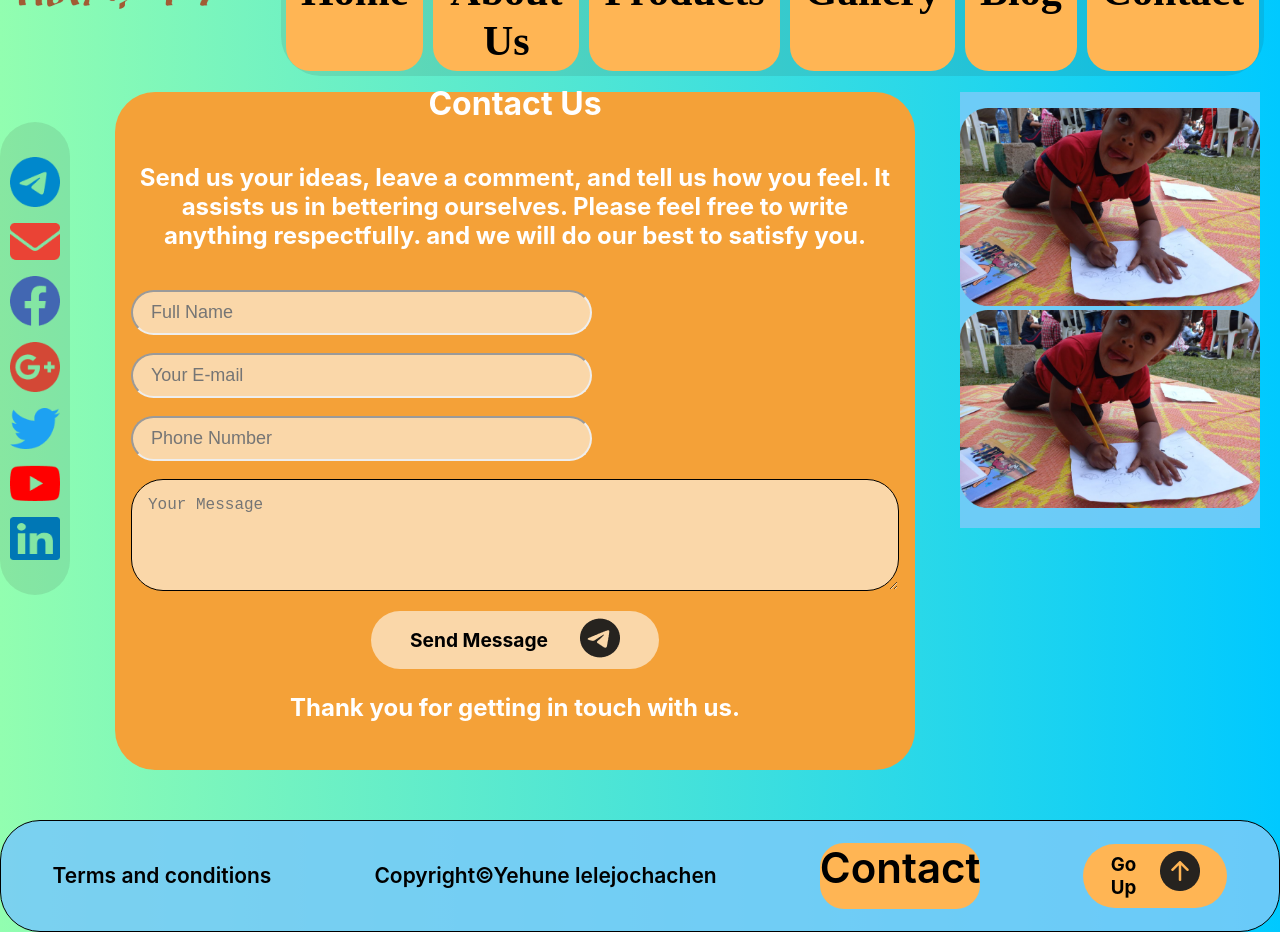
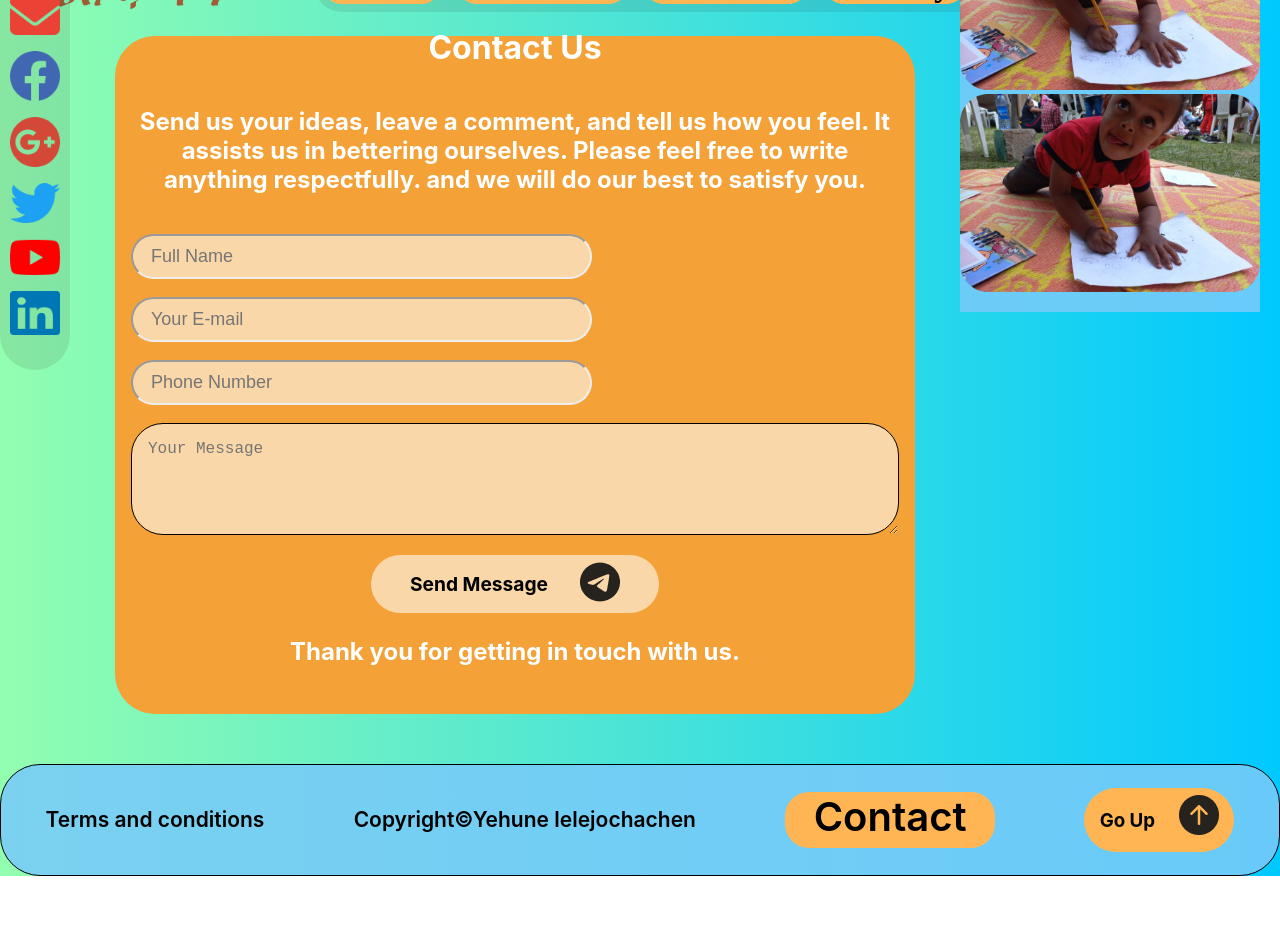
Before and after one commit to abenetsol/Website-project, a React (Create React App) app in the folder yehun lelijochachin react app/: page /contact in a window 1280 px wide. Shown: the part 220-1152 px from the top of the page. After the commit the page ends 1096 px from the top, so only its background shows below. Built offline with nearby package versions, Linux system fonts and the light colour scheme.

Commit message:
edit started

```diff
--- a/yehun lelijochachin react app/src/components/Footer.js
+++ b/yehun lelijochachin react app/src/components/Footer.js
@@ -12,7 +12,7 @@ function Footer(){
 <div className="goUp">
 
         <div>
-        <h3>Go <br/> Up</h3>
+        <h3>Go Up</h3>
         </div>
     <div>
     <a href="#"><img src={arrow}/></a>
--- a/yehun lelijochachin react app/src/components/advert.css
+++ b/yehun lelijochachin react app/src/components/advert.css
@@ -2,8 +2,8 @@
 
 padding: 16px 0px;
 gap: 16px;
-
-position: absolute;
+position: fixed;
+margin-top: -10rem;
 width: 300px;
 right: 20px;
 
--- a/yehun lelijochachin react app/src/components/socialMediaLinks.css
+++ b/yehun lelijochachin react app/src/components/socialMediaLinks.css
@@ -1,16 +1,14 @@
 .socialMedia{
-    position: relative;
+    position: fixed;
     display: flex;
     flex-direction: column;
     justify-content: center;
     align-items: center;
     padding: 35px;
     gap: 16px;
-
-    position: absolute;
     width: 50px;
     height: fit-content;
-    margin-top: 30px;
+    margin-top: -140px;
     /* Black color 5% */
 
     background: rgba(38, 35, 31, 0.1);
--- a/yehun lelijochachin react app/src/components/styles.css
+++ b/yehun lelijochachin react app/src/components/styles.css
@@ -20,13 +20,15 @@ padding-top: 20px;
 .nav.logo-list{
 padding-left: 10rem;
 }
+
+
 nav :first-child{
 color: black;
 font-family: 'Roboto Flex';
 font-style: normal;
 font-weight: 700;
-font-size: 42px;
-line-height: 50px;
+font-size: 35px;
+line-height: 30px;
 text-decoration: none;
 
 }
@@ -44,10 +46,11 @@ text-decoration: none;
 .nav li{
     background-color: #FFB554;
     border-radius: 24px;
-    margin: 5px;
+    margin: 8px;
     padding: 5px 15px;
+    }
 
-    }
+
 .header-text{
     display: flex;
     justify-content: space-around;
@@ -130,14 +133,19 @@ font-size: 21px;
 line-height: 30px;
 }
 .contact{
-width: max-content;
-height: 66px;
+width: 210px;
+height: 56px;
 
 /* Tertiary color */
 
 background: #FFB554;
 border-radius: 24px;
 }
+
+.contact a{
+    font-size: 40px;
+}
+
 .goUp{
     background-color: #FFB554;
     display: flex;
@@ -147,7 +155,7 @@ border-radius: 24px;
     padding: 0px;
     gap: 24px;
     border-radius: 40px;
-    width: 144px;
+    width: 150px;
     height: 64px;
 
 }
```
Also changed, not shown: 1 other file (tests, documents, lock files or other folders).
